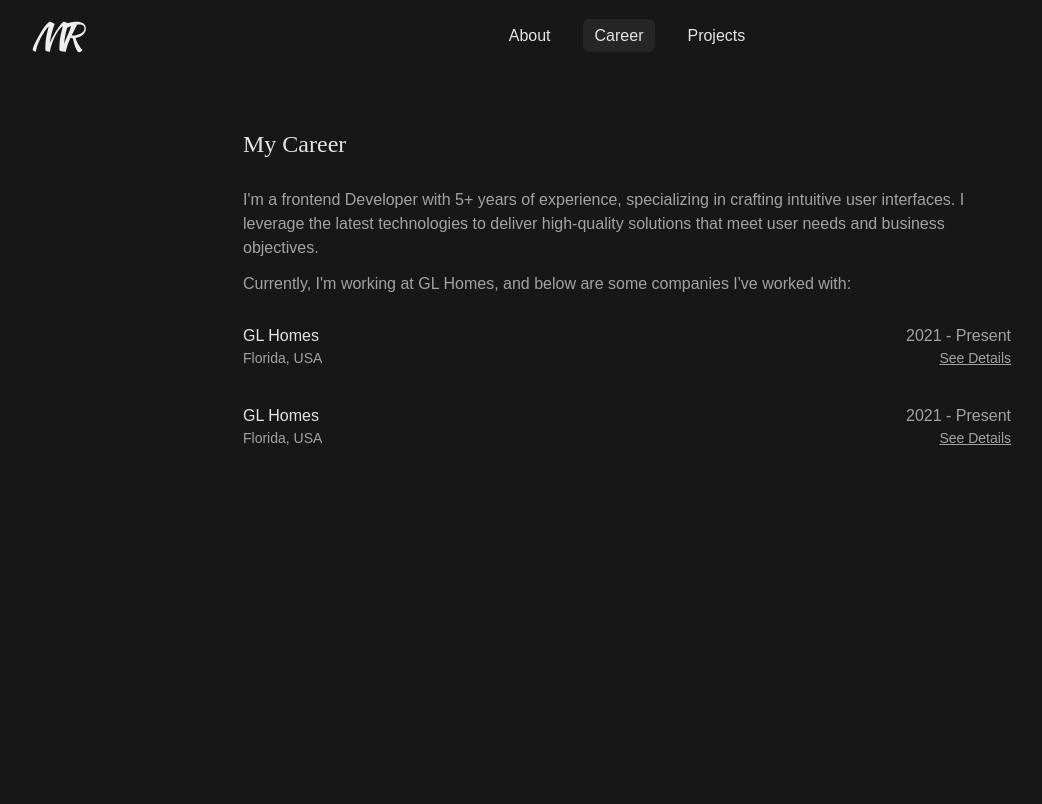
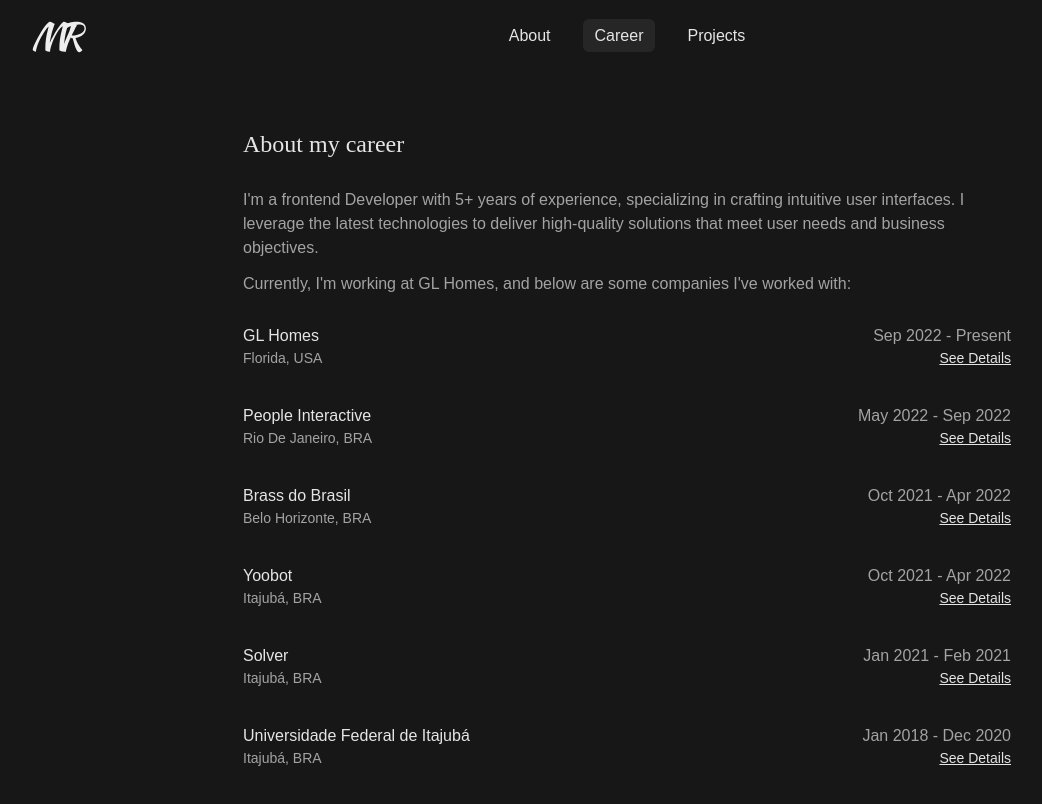
Before and after one commit to matheusvoriboli/Portfolio, a React (Vite) app: page /career in a window 1280 px wide. Shown: the top 804 px of the page, without its empty margins (13-1055 px from the left). Built offline with nearby package versions, Linux system fonts and the light colour scheme.

Commit message:
feature: Finished the career page and added keyframes animation

```diff
--- a/src/components/CompanyBox.tsx
+++ b/src/components/CompanyBox.tsx
@@ -8,8 +8,8 @@
   // TODO: Create list with all companies and add the hover effect i have in my contacts
 
   return (
-    <div className="flex flex-col gap-5">
-      <div className="flex justify-between items-center">
+    <div onClick={() => setShowProjects((state) => !state)} className="custom-child flex flex-col gap-5 cursor-pointer">
+      <div className="flex justify-between items-center group">
         <div className="flex flex-col">
           <span className="text-neutral-200">{name}</span>
           <span className="text-neutral-400 text-sm">{location}</span>
@@ -17,8 +17,7 @@
         <div className="flex flex-col items-end">
           <span className="text-neutral-400">{period}</span>
           <span
-            onClick={() => setShowProjects((state) => !state)}
-            className="text-neutral-400 hover:text-neutral-200 underline text-sm cursor-pointer"
+            className="text-neutral-200 underline text-sm cursor-pointer"
           >
             {showProjects ? "Hide Details" : "See Details"}
           </span>
@@ -45,8 +44,6 @@
           Visit {name} website
         </a>
       </div>
-      {/* {showProjects && (
-      )} */}
     </div>
   );
 }
--- a/src/components/Header.tsx
+++ b/src/components/Header.tsx
@@ -17,7 +17,7 @@
     }
   ]
   return (
-    <nav className="w-full relative flex items-center justify-center mb-20">
+    <nav className="w-full relative flex items-center justify-center mb-20 animate-fade-in">
       <img className="absolute left-5 hidden md:block" src={Logo} alt="Logo" />
       <ul className="flex justify-center gap-5">
         {routes.map(route => (
--- a/src/components/ToolBox.tsx
+++ b/src/components/ToolBox.tsx
@@ -1,7 +1,6 @@
 import { Tool } from "../types/Tools";
 
 export function ToolBox({ icon, name }: Tool) {
-  console.log(icon)
   return (
     <div className="custom-child flex flex-col items-center gap-1 border border-neutral-600 rounded-md justify-self-center max-w-32 w-[103px] py-4">
       <img src={icon} alt={name} className="w-12 h-12"/>
--- a/src/pages/About/index.tsx
+++ b/src/pages/About/index.tsx
@@ -38,8 +38,8 @@
 
 export function About() {
   return (
-    <div className="flex flex-col gap-7">
-      <h1 className="text-2xl font-title text-neutral-200">Who am i?</h1>
+    <div className="flex flex-col gap-7 animate-fade-in">
+      <h1 className="text-2xl font-title text-neutral-200 ">Who am i?</h1>
       <div className="flex flex-col gap-3 md:gap-0 md:grid md:grid-cols-[140px,1fr]">
         <h3 className="font-medium text-neutral-200 ">About</h3>
         <div className="flex flex-col gap-3 ">
--- a/src/pages/Career/index.tsx
+++ b/src/pages/Career/index.tsx
@@ -1,7 +1,6 @@
 import { CompanyBox } from "../../components/CompanyBox";
 import { Job } from "../../types/Job";
 
-export function Career() {
 const jobs: Job[] = [
   {
     name: "GL Homes",
@@ -11,24 +10,65 @@
       "Built a demo showcasing all components and enabling interactions using Blazor.",
     ],
     website: "https://glhomes.com",
-      period: "2021 - Present",
+    period: "Sep 2022 - Present",
     location: "Florida, USA",
   },
   {
-      name: "GL Homes",
+    name: "People Interactive",
     projects: [
-        "I've created functional prototypes with ReactJS for testing flows and new components before integration.",
-        "I developed a Design System using HTML, Vanilla JavaScript, CSS, SCSS, and Bootstrap. The system includes a component library styled by the company's UX team, enhancing the process of creating new features and ensuring style standardization.",
-        "Built a demo showcasing all components and enabling interactions using Blazor.",
+     "Development of the new platform for Energisa's clients. In this project, we provided users with functionalities that were previously only accessible in person, such as requesting a new connection. This improved the system's experience and quality."
     ],
-      website: "https://glhomes.com",
-      period: "2021 - Present",
-      location: "Florida, USA",
+    website: "https://peopleinteractive.com.br",
+    period: "May 2022 - Sep 2022",
+    location: "Rio De Janeiro, BRA",
   },
+  {
+    name: "Brass do Brasil",
+    projects: [
+      "Development of an internal management platform for the company.",
+      "Construction of an application integrated with 3D visualization systems for displaying engineering blueprints.",
+      "Mentoring on ReactJS for newly hired developers at the company.",
+      "Creation of prototypes in Figma for new features across all projects I was involved in."
+    ],
+    website: "https://brassengineering.com",
+    period: "Oct 2021 - Apr 2022",
+    location: "Belo Horizonte, BRA",
+  },
+  {
+    name: "Yoobot",
+    projects: [
+      "Construction of a self-service kiosk platform for food establishments. The platform enabled real-time receipt of customer orders, expediting the delivery process.",
+      "Development of a communication platform for service providers and clients, enabling messaging and video calls. This facilitated remote medical consultations and prescription delivery during the pandemic when in-person appointments were not possible."
+    ],
+    website: "https://www.linkedin.com/company/yoobot-solucoes",
+    period: "Oct 2021 - Apr 2022",
+    location: "Itajubá, BRA",
+  },
+  {
+    name: "Solver",
+    projects: [
+      "Summer internship where I built an app for autonomous structure monitoring. It alerted in case of alarming data, preventing disasters."
+    ],
+    website: "https://solvertecnologias.com.br",
+    period: "Jan 2021 - Feb 2021",
+    location: "Itajubá, BRA",
+  },
+  {
+    name: "Universidade Federal de Itajubá",
+    projects: [
+      "Development of a system for academic purposes, such as event promotion and official grade dissemination.",
+"Construction of a platform for organizing an annual event, allowing ticket purchases and facilitating event management."
+    ],
+    website: "https://unifei.edu.br",
+    period: "Jan 2018 - Dec 2020",
+    location: "Itajubá, BRA",
+  },
+
 ];
+export function Career() {
   return (
-    <div className="flex flex-col gap-7">
-      <h1 className="font-title text-2xl text-neutral-200">My Career</h1>
+    <div className="flex flex-col gap-7 animate-fade-in">
+      <h1 className="font-title text-2xl text-neutral-200">About my career</h1>
       <div className="flex flex-col gap-3">
         <span className="text-neutral-400">
           I'm a frontend Developer with 5+ years of experience, specializing in
@@ -41,7 +81,7 @@
           worked with:
         </span>
       </div>
-      <div className="flex flex-col gap-4 w-full">
+      <div className="custom-container flex flex-col gap-4 w-full">
         {jobs.map((job, index) => (
           <CompanyBox {...job} key={index} />
         ))}
--- a/src/pages/Projects/index.tsx
+++ b/src/pages/Projects/index.tsx
@@ -1,5 +1,8 @@
 export function Projects() {
   return (
-    <h1 className='font-title text-2xl text-neutral-200'>Take a look in my projects</h1>
+    <div className="animate-fade-in">
+      <h1 className='font-title text-2xl text-neutral-200'>Take a look in my projects</h1>
+
+    </div>
   )
 }
--- a/tailwind.config.js
+++ b/tailwind.config.js
@@ -11,6 +11,15 @@
         sans: ["Poppins", "sans-serif"],
         title: "Bai Jamjuree",
       },
+      keyframes: {
+        'fade-in': {
+          '0%': { opacity: '0' },
+          '100%': { opacity: '1' },
+        }
+      },
+      animation: {
+        'fade-in': 'fade-in 2s ease-out'
+      }
     },
   },
   plugins: [],
```
Lines whose indentation alone changed are shown as unchanged.
